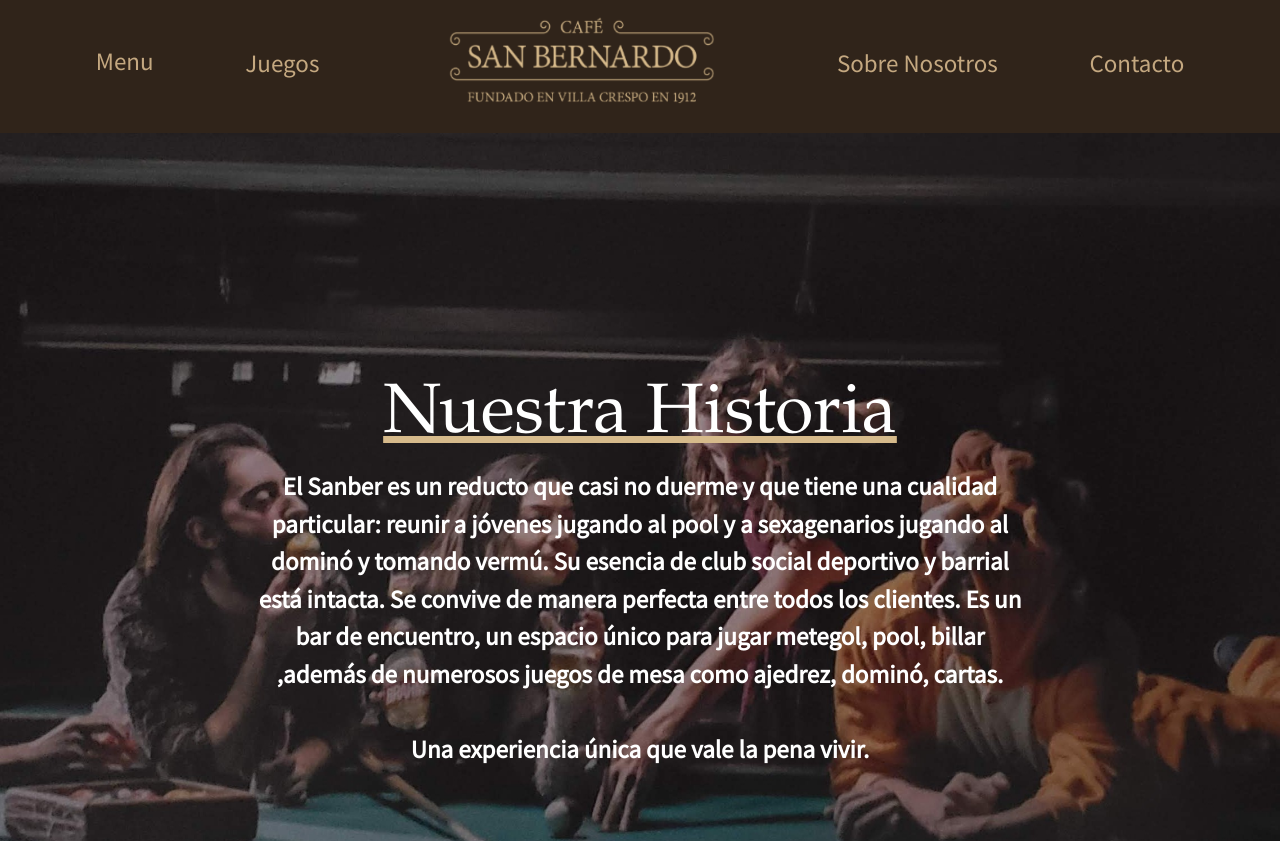
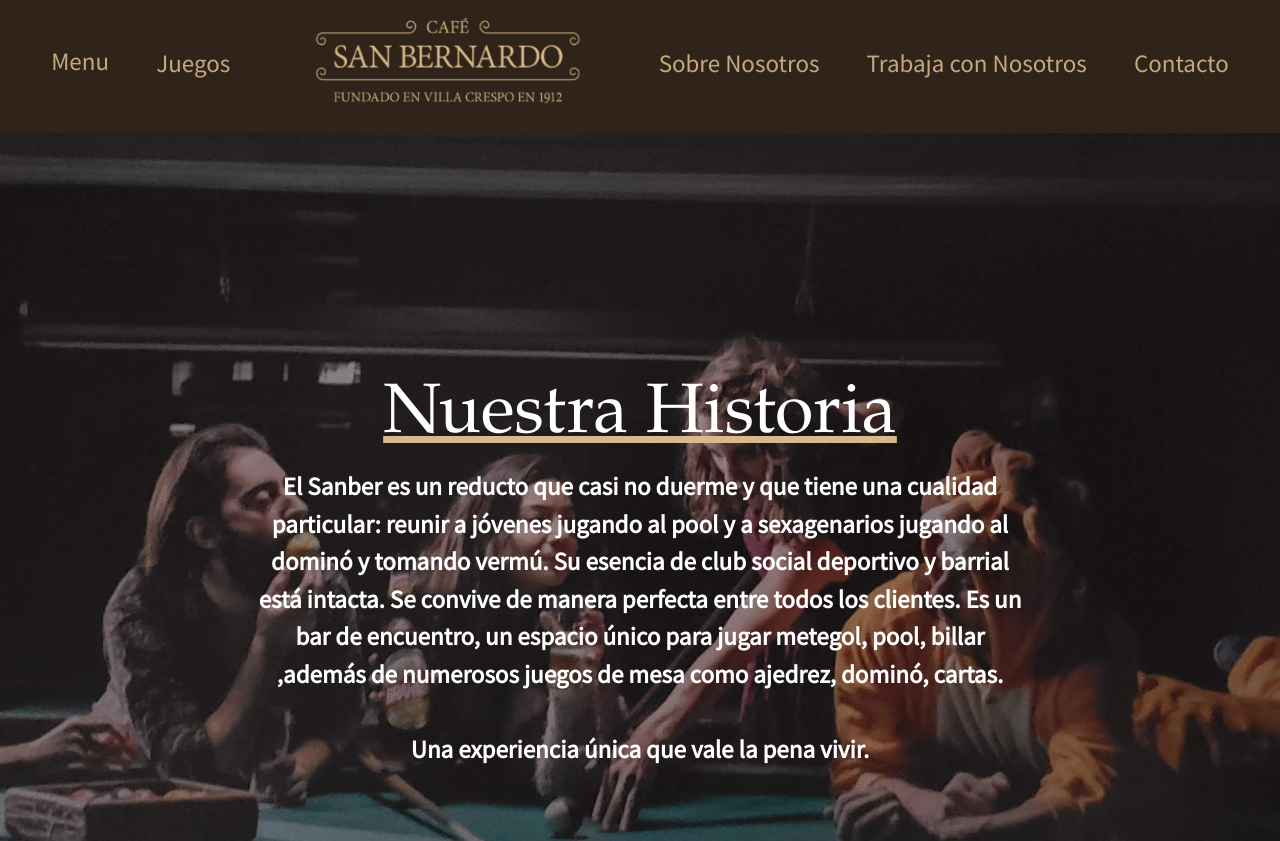
Before and after one commit to n0tValen/ProyectoFinal_CodoACodo, a website: page frontend/index.html in a window 1280 px wide. Shown: the top 841 px of the page. Drawn offline with nearby package versions, Linux system fonts and the light colour scheme; a web font is replaced by a local one.

Commit message:
integracion 'work with us.html' al menu

```diff
--- a/frontend/index.html
+++ b/frontend/index.html
@@ -48,6 +48,9 @@
                                 </logo>
                                 <li class="nav-item">
                                     <a class="nav-link" href="aboutus.html">Sobre Nosotros</a>
+                                </li>
+                                <li class="nav-item">
+                                    <a class="nav-link" href="workwus.html">Trabaja con Nosotros</a>
                                 </li>
                                 <li class="nav-item">
                                     <a class="nav-link" href="contacto.html">Contacto</a>
```
